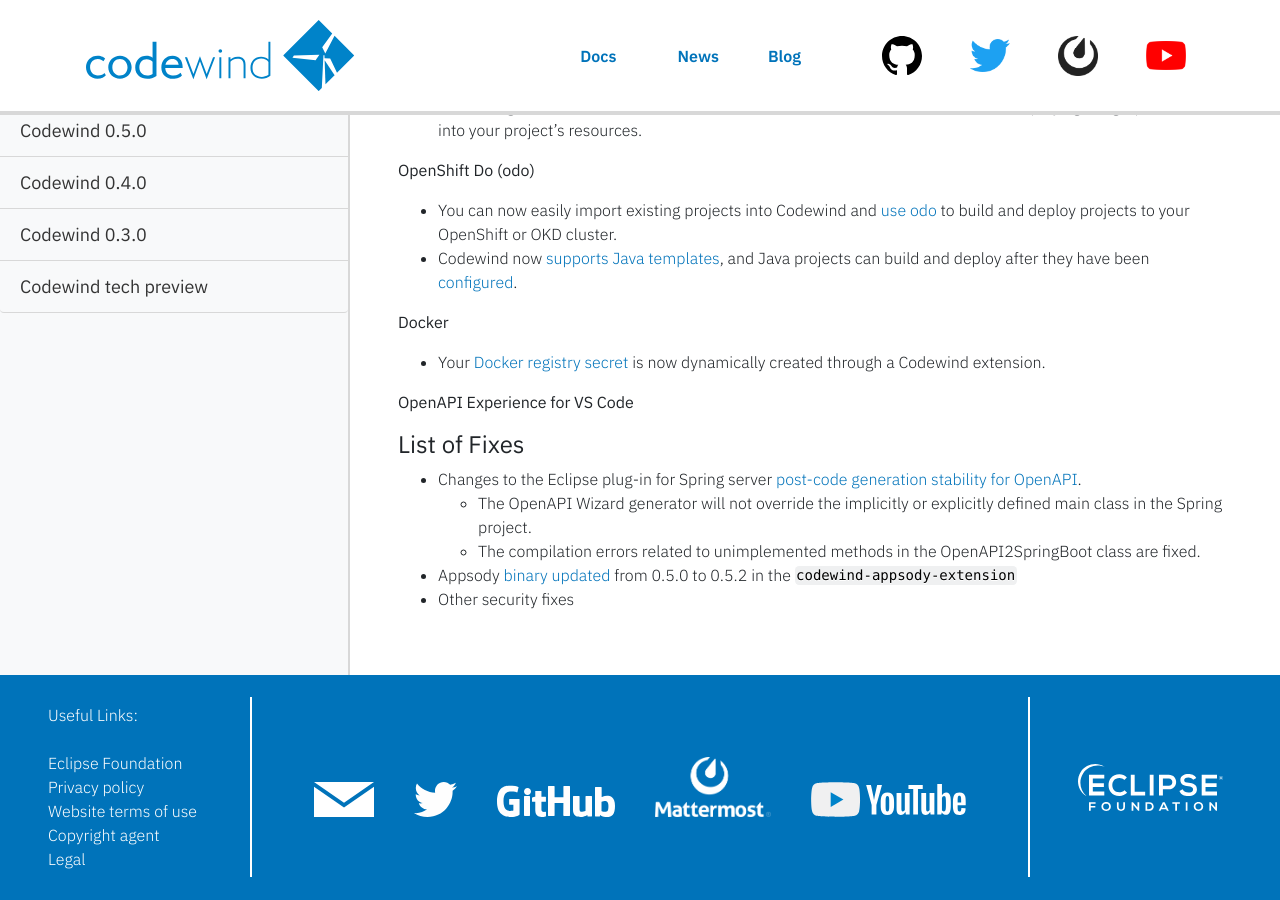
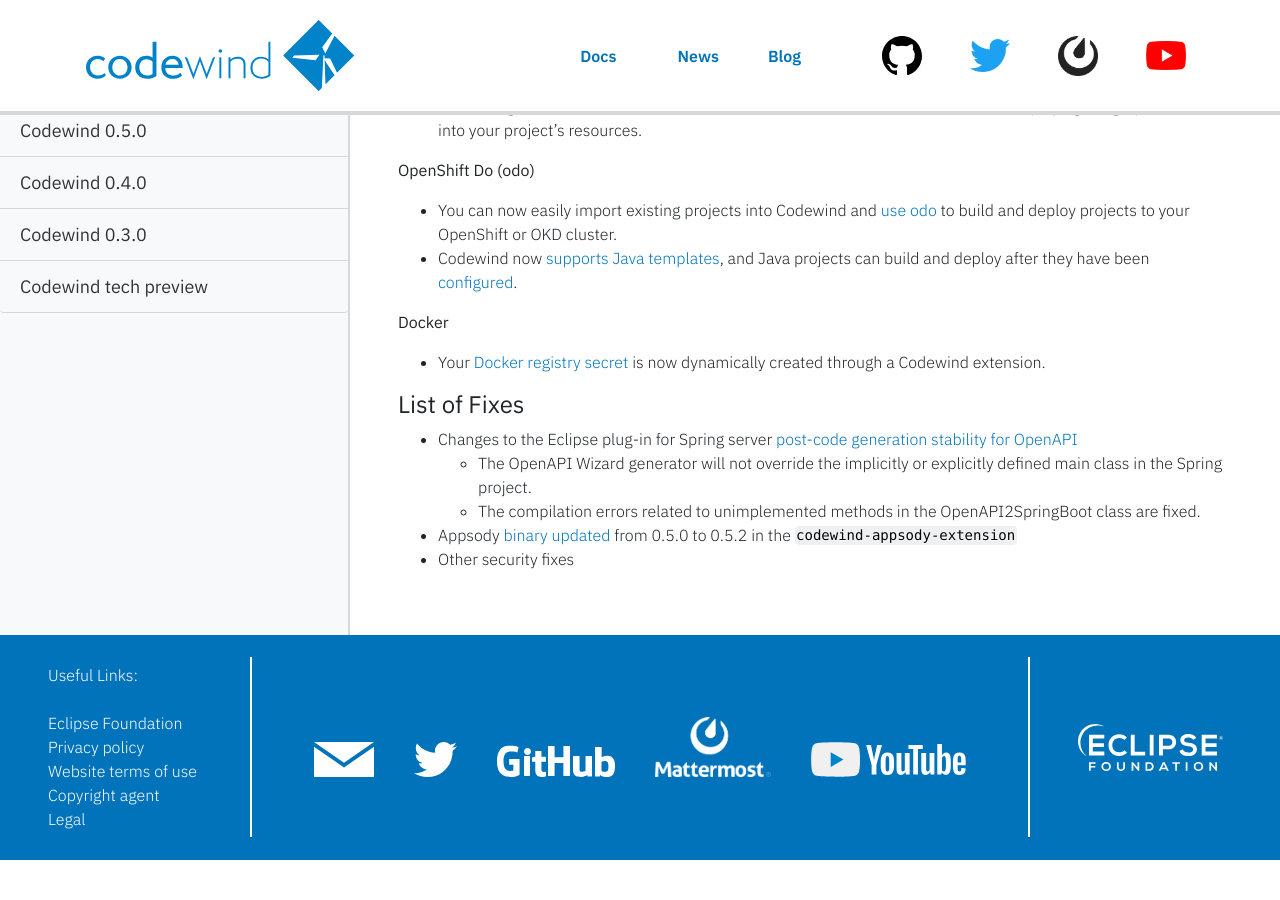
Before and after one commit to eclipse-archived/codewind-docs, a Jekyll site: the page built from docs/_news/news07.md, in a window 1280 px wide and 900 px high, scrolled down 509 px. Built offline with Jekyll 4.4.1, drawn with Linux system fonts in a browser that asks for light colours; nearby versions of some CDN libraries; after the commit the page ends 1369 px from its top, so only the background shows below that.

Commit message:
removed empty subheading
Signed-off-by: beccabau <rbau@us.ibm.com>

```diff
--- a/docs/_news/news07.md
+++ b/docs/_news/news07.md
@@ -31,11 +31,8 @@ Curious? [Learn more](remoteoverview.html)!
 **Docker**
 - Your [Docker registry secret](https://github.com/eclipse/codewind/issues/665) is now dynamically created through a Codewind extension.
 
-**OpenAPI Experience for VS Code**
-
-
 #### List of Fixes
-- Changes to the Eclipse plug-in for Spring server [post-code generation stability for OpenAPI](https://github.com/eclipse/codewind/issues/1116).
+- Changes to the Eclipse plug-in for Spring server [post-code generation stability for OpenAPI](https://github.com/eclipse/codewind/issues/1116)
    - The OpenAPI Wizard generator will not override the implicitly or explicitly defined main class in the Spring project.
    - The compilation errors related to unimplemented methods in the OpenAPI2SpringBoot class are fixed.
 - Appsody [binary updated](https://github.com/eclipse/codewind-docs/pull/267) from 0.5.0 to 0.5.2 in the `codewind-appsody-extension`
```
